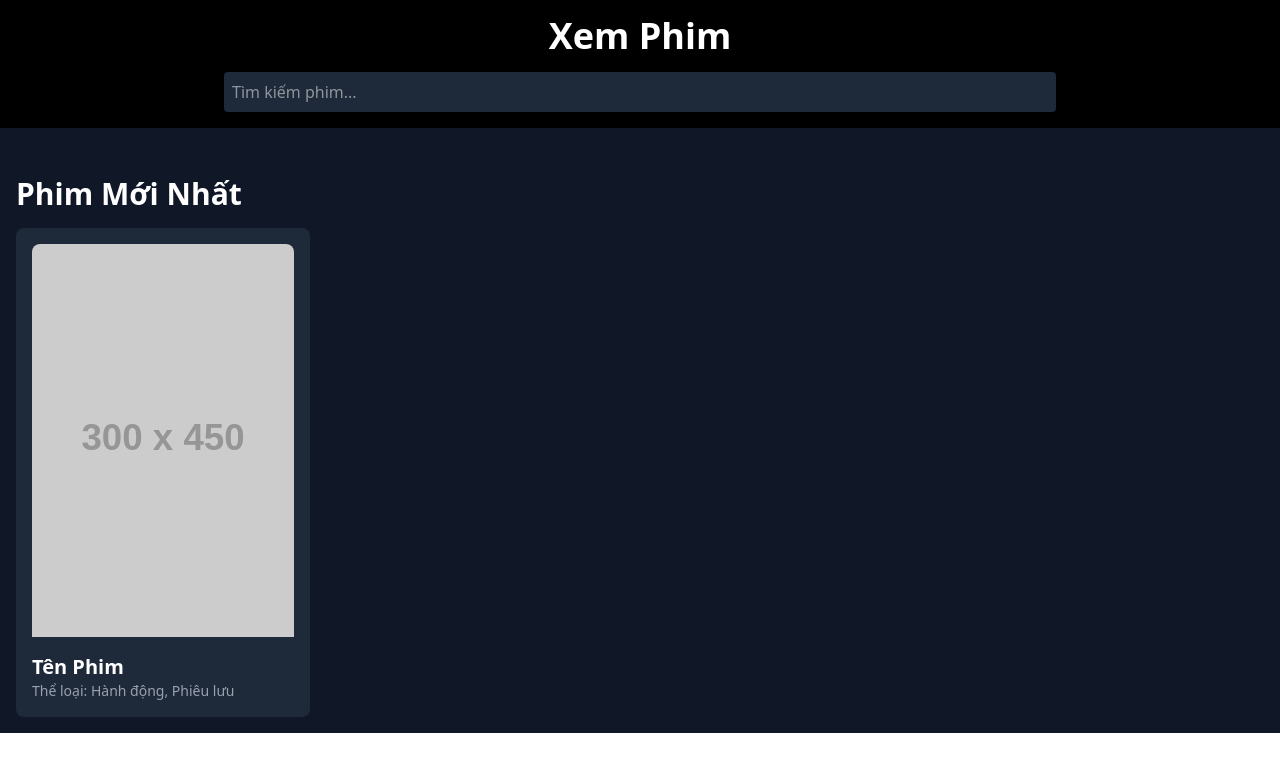
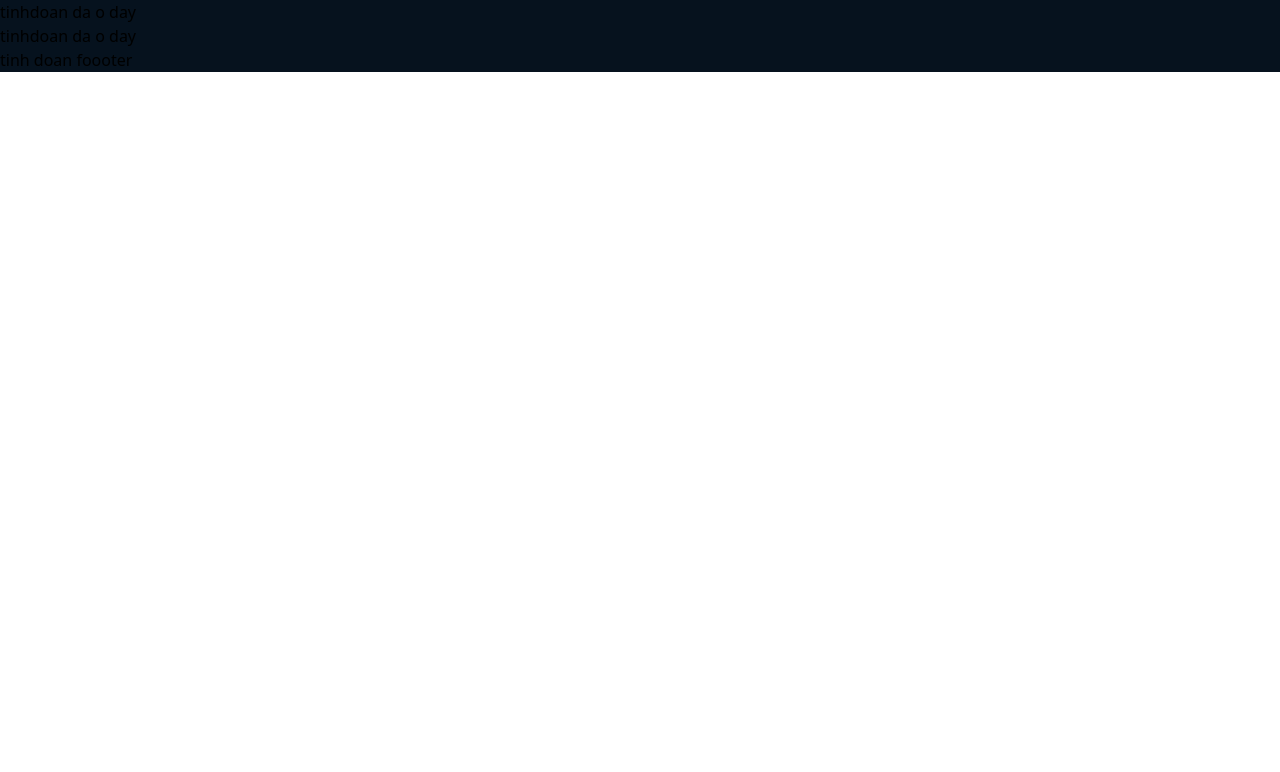
Before and after one commit to dvTinh99/netphim, a Nuxt app: page /Home in a window 1280 px wide. Shown: the top 772 px of the page. Built offline with nearby package versions, Linux system fonts and the light colour scheme.

Commit message:
update layout, add lint

```diff
--- /dev/null
+++ b/components/AppFooter.vue
@@ -0,0 +1,3 @@
+<template>
+    tinh doan foooter
+</template>
--- /dev/null
+++ b/components/AppHeader.vue
@@ -0,0 +1,3 @@
+<template>
+    tinhdoan da o day
+</template>
--- /dev/null
+++ b/eslint.config.mjs
@@ -0,0 +1,15 @@
+// @ts-check
+import withNuxt from './.nuxt/eslint.config.mjs'
+
+export default withNuxt(
+  // your custom flat configs go here, for example:
+  {
+    files: ['**/*.ts', '**/*.vue'],
+    rules: {
+      'no-console': 'off' // allow console.log in TypeScript files
+    }
+  },
+  // {
+  //   ...
+  // }
+)
--- /dev/null
+++ b/layouts/default.vue
@@ -0,0 +1,7 @@
+<template>
+    <div class="bg-[#06121E]">
+      <AppHeader />
+      <slot />
+      <AppFooter />
+    </div>
+  </template>
--- a/nuxt.config.ts
+++ b/nuxt.config.ts
@@ -4,13 +4,18 @@ import tailwindcss from "@tailwindcss/vite";
 export default defineNuxtConfig({
   compatibilityDate: '2024-11-01',
   devtools: { enabled: true },
+
   typescript: {
     typeCheck: true
   },
+
   css: ['~/assets/css/main.css'],
+
   vite: {
     plugins: [
       tailwindcss(),
     ],
   },
+
+  modules: ['@nuxt/eslint'],
 })
--- a/package.json
+++ b/package.json
@@ -7,7 +7,9 @@
     "dev": "nuxt dev",
     "generate": "nuxt generate",
     "preview": "nuxt preview",
-    "postinstall": "nuxt prepare"
+    "postinstall": "nuxt prepare",
+    "lint": "eslint .",
+    "lint:fix": "eslint . --fix"
   },
   "dependencies": {
     "@tailwindcss/vite": "^4.1.4",
@@ -18,6 +20,8 @@
   },
   "packageManager": "yarn@1.22.22+sha1.ac34549e6aa8e7ead463a7407e1c7390f61a6610",
   "devDependencies": {
+    "@nuxt/eslint": "^1.3.0",
+    "eslint": "^9.25.1",
     "typescript": "^5.8.3",
     "vue-tsc": "^2.2.10"
   }
--- a/pages/Home.vue
+++ b/pages/Home.vue
@@ -1,29 +1,5 @@
 <template>
-    <div class="bg-gray-900 text-white">
-      <header class="p-4 bg-black">
-        <h1 class="text-4xl font-bold text-center">Xem Phim</h1>
-        <div class="flex justify-center mt-4">
-          <input
-            type="text"
-            class="p-2 w-2/3 rounded bg-gray-800 text-white"
-            placeholder="Tìm kiếm phim..."
-          />
-        </div>
-      </header>
-
-      <section class="mt-8 p-4">
-        <h2 class="text-3xl font-semibold mb-4">Phim Mới Nhất</h2>
-        <div class="grid grid-cols-1 sm:grid-cols-2 md:grid-cols-3 lg:grid-cols-4 gap-6">
-          <!-- Card Phim -->
-          <div class="bg-gray-800 p-4 rounded-lg">
-            <img src="https://via.placeholder.com/300x450" alt="Phim" class="w-full h-auto rounded-t-lg" />
-            <h3 class="mt-4 text-xl font-semibold">Tên Phim</h3>
-            <p class="text-sm text-gray-400">Thể loại: Hành động, Phiêu lưu</p>
-          </div>
-          <!-- Thêm nhiều phim tại đây -->
-        </div>
-      </section>
-    </div>
+  <div>tinhdoan da o day</div>
 </template>
 
 <script setup>
--- a/pages/index.vue
+++ b/pages/index.vue
@@ -7,7 +7,7 @@
             type="text"
             class="p-2 w-2/3 rounded bg-gray-800 text-white"
             placeholder="Tìm kiếm phim..."
-          />
+          >
         </div>
       </header>
 
@@ -16,7 +16,7 @@
         <div class="grid grid-cols-1 sm:grid-cols-2 md:grid-cols-3 lg:grid-cols-4 gap-6">
           <!-- Card Phim -->
           <div class="bg-gray-800 p-4 rounded-lg">
-            <img src="https://via.placeholder.com/300x450" alt="Phim" class="w-full h-auto rounded-t-lg" />
+            <img src="https://via.placeholder.com/300x450" alt="Phim" class="w-full h-auto rounded-t-lg" >
             <h3 class="mt-4 text-xl font-semibold">Tên Phim</h3>
             <p class="text-sm text-gray-400">Thể loại: Hành động, Phiêu lưu</p>
           </div>
```
Also changed, not shown: 1 other file (tests, documents, lock files or other folders). Lines whose indentation alone changed are shown as unchanged.
